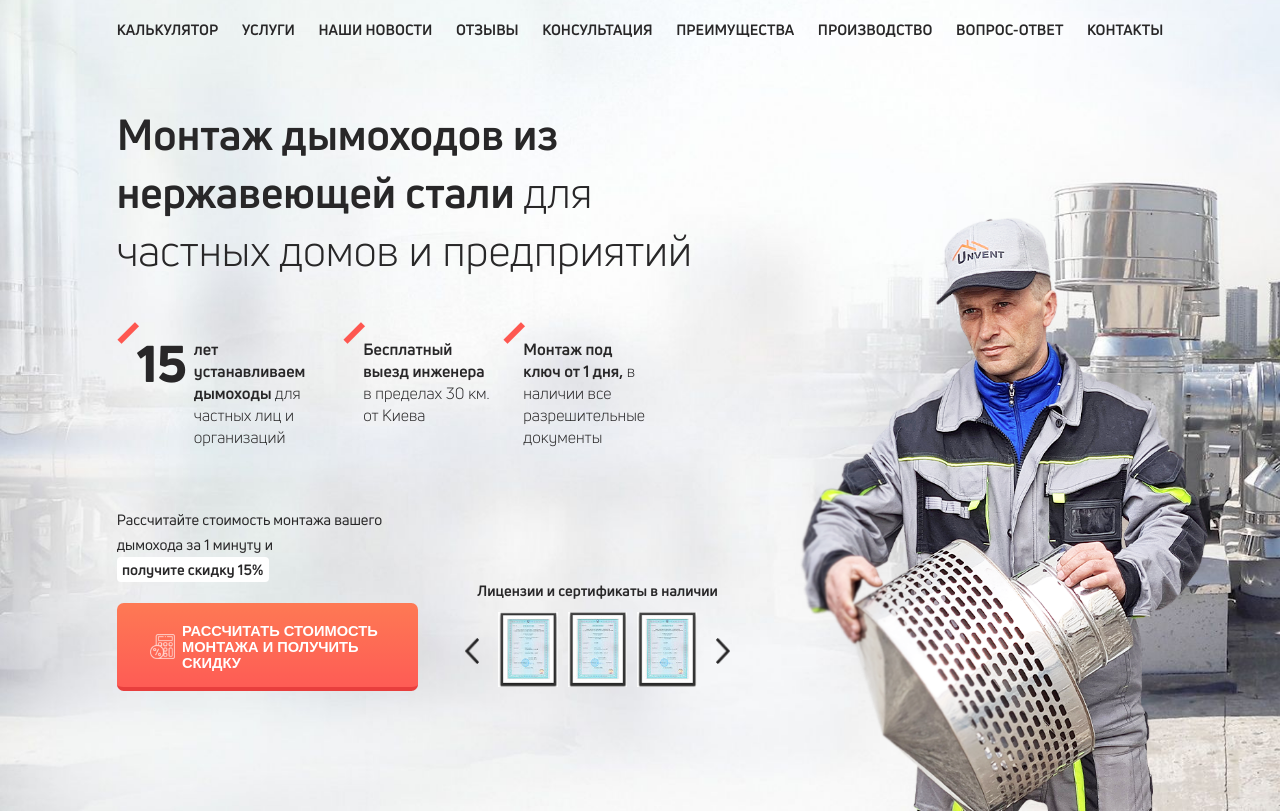
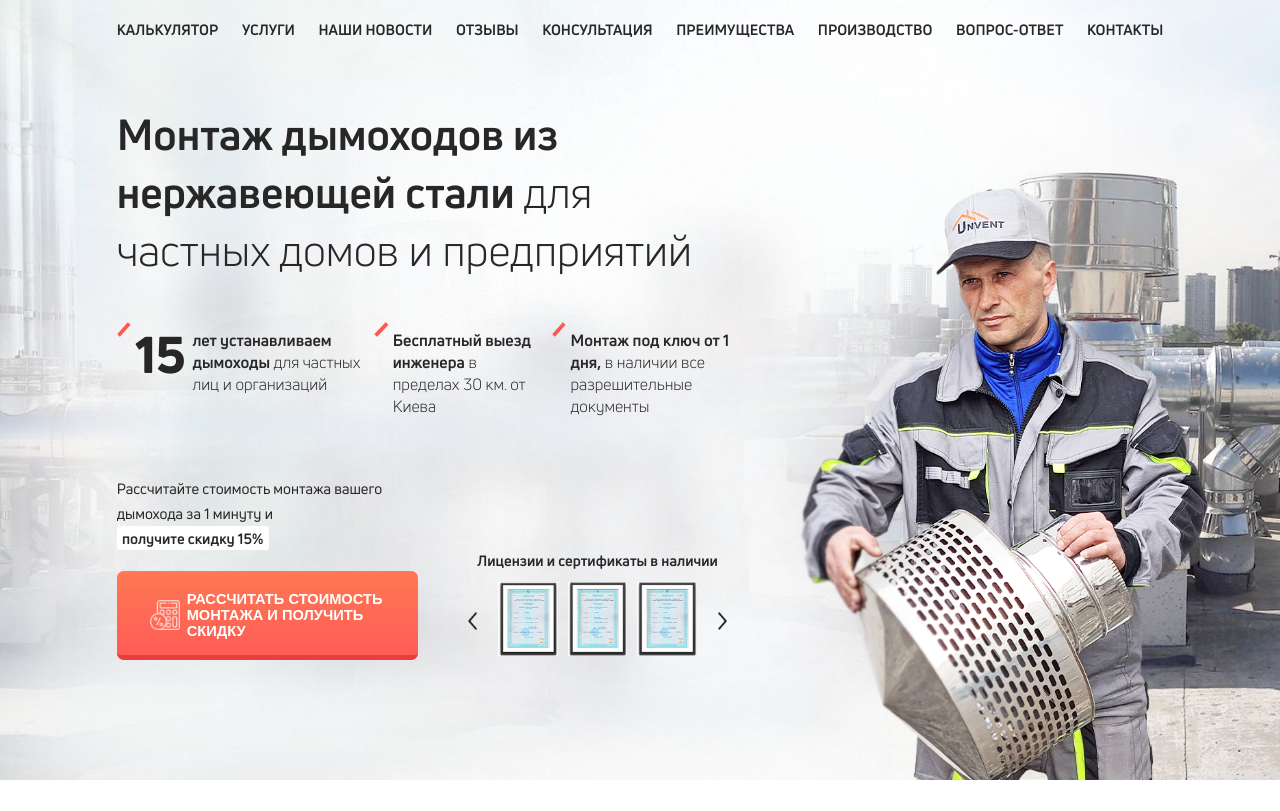
Before and after one commit to sergeyyellow/chimney-installation, a website: page src/index.html in a window 1280 px wide. Shown: the part 123-934 px from the top of the page. After the commit the page ends 903 px from the top, so only its background shows below. Drawn offline with nearby package versions, Linux system fonts and the light colour scheme; files that its build step writes are made by us from their sources.

Commit message:
Desktop version from 768px to 1023px completed

```diff
--- a/src/index.html
+++ b/src/index.html
@@ -22,7 +22,8 @@
                 <div class="header__grid-container">
                     <div class="logo">
                         <img class="logo__image" src="img/png/logo/logo.png" alt="Logo">
-                        <p class="logo__text"><span>Профессиональный монтаж дымоходов</span> любой сложности на территории Киева и Киевской
+                        <p class="logo__text"><span>Профессиональный монтаж дымоходов</span> любой сложности на
+                            территории Киева и Киевской
                             обл.</p>
                     </div>
 
@@ -37,11 +38,15 @@
                     <button class="engineer-consultation--button">Консультация инженера</button>
 
                     <div class="phone-and-social">
-                        <a class="phone" href="tel:+380672425878"><img class="phone-icon" src="img/png/icon/phone-icon.png" alt="Phone icon"> +38 067 242-58-78</a>
+                        <a class="phone" href="tel:+380672425878"><img class="phone-icon"
+                                src="img/png/icon/phone-icon.png" alt="Phone icon"> +38 067 242-58-78</a>
                         <div class="social">
-                            <a href="javascript:void(0)"><img class="viber-icon" src="img/png/social-icon/viber.png" alt="Viber"></a>
-                            <a href="javascript:void(0)"><img class="telegram-icon" src="img/png/social-icon/telegram.png" alt="Telegram"></a>
-                            <a href="javascript:void(0)"><img class="whatsapp-icon" src="img/png/social-icon/whatsapp.png" alt="WhatsApp"></a>
+                            <a href="javascript:void(0)"><img class="viber-icon" src="img/png/social-icon/viber.png"
+                                    alt="Viber"></a>
+                            <a href="javascript:void(0)"><img class="telegram-icon"
+                                    src="img/png/social-icon/telegram.png" alt="Telegram"></a>
+                            <a href="javascript:void(0)"><img class="whatsapp-icon"
+                                    src="img/png/social-icon/whatsapp.png" alt="WhatsApp"></a>
                         </div>
                     </div>
                 </div>
@@ -65,14 +70,20 @@
                     <h1><span>Монтаж дымоходов из нержавеющей стали</span> для частных домов и предприятий</h1>
 
                     <div class="advantages">
-                        <div class="advantages-one advantages__grid-container">
-                            <p class="fifteen-text">15</p>
-                            <p><span>лет устанавливаем дымоходы</span> для частных лиц и организаций</p>
+                        <div class="advantages-one">
+                            <img class="red-line" src="img/png/icon/red-line.png" alt="Red line">
+
+                            <div class="advantages__grid-container">
+                                <p class="fifteen-text">15</p>
+                                <p><span>лет устанавливаем дымоходы</span> для частных лиц и организаций</p>
+                            </div>
                         </div>
                         <div class="advantages-two">
+                            <img class="red-line" src="img/png/icon/red-line.png" alt="Red line">
                             <p><span>Бесплатный выезд инженера</span> в пределах 30 км. от Киева</p>
                         </div>
                         <div class="advantages-three">
+                            <img class="red-line" src="img/png/icon/red-line.png" alt="Red line">
                             <p><span>Монтаж под ключ от 1 дня,</span> в наличии все разрешительные документы</p>
                         </div>
                     </div>
@@ -82,8 +93,10 @@
                             <p class="calculate-cost-text">Рассчитайте стоимость монтажа вашего дымохода за 1 минуту и
                                 <span class="discount-text">получите скидку 15%</span></p>
                             <button class="calculate-cost--button">
-                                <img class="calculator-icon" src="img/png/icon/calculator-icon.png" alt="Calculator icon">
-                                <p class="calculate-cost--button__text">Рассчитать стоимость монтажа и получить скидку</p>
+                                <img class="calculator-icon" src="img/png/icon/calculator-icon.png"
+                                    alt="Calculator icon">
+                                <p class="calculate-cost--button__text">Рассчитать стоимость монтажа и получить скидку
+                                </p>
                             </button>
                         </div>
                         <div class="certificate-block">
@@ -91,14 +104,16 @@
 
                             <div class="slider-block">
 
-                                <img class="prev-arrow" src="img/png/arrows/left-arrow.png" alt="Previous arrow" height="26px">
+                                <img class="prev-arrow" src="img/png/arrows/left-arrow.png" alt="Previous arrow">
                                 <div class="slider">
-                                    <img class="slide" src="img/jpeg/slider-certificate/certificate-1.jpeg" alt="Certificate 1">
-                                    <img class="slide" src="img/jpeg/slider-certificate/certificate-2.jpeg" alt="Certificate 2">
-                                    <img class="slide" src="img/jpeg/slider-certificate/certificate-3.jpeg" alt="Certificate 3">
+                                    <img class="slide" src="img/jpeg/slider-certificate/certificate-1.jpeg"
+                                        alt="Certificate 1">
+                                    <img class="slide" src="img/jpeg/slider-certificate/certificate-2.jpeg"
+                                        alt="Certificate 2">
+                                    <img class="slide" src="img/jpeg/slider-certificate/certificate-3.jpeg"
+                                        alt="Certificate 3">
                                 </div>
-                                <img class="next-arrow" src="img/png/arrows/right-arrow.png" alt="Next arrow" height="26px">
-
+                                <img class="next-arrow" src="img/png/arrows/right-arrow.png" alt="Next arrow">
                             </div>
                         </div>
                     </div>
--- a/src/styles/base/_general.scss
+++ b/src/styles/base/_general.scss
@@ -65,6 +65,10 @@
                 grid-template-columns: ((85px / $container) * 100vw) auto;
             }
 
+            @media (max-width: 1199px) {
+                grid-template-columns: ((95px / $container) * 100vw) auto;
+            }
+
             img {
                 width: ((77px / $container) * 100vw);
                 height: ((77px / $container) * 100vw);
@@ -74,6 +78,11 @@
                 @media (max-width: 1439px) {
                     width: ((85px / $container) * 100vw);
                     height: ((85px / $container) * 100vw);
+                }
+
+                @media (max-width: 1199px) {
+                    width: ((95px / $container) * 100vw);
+                    height: ((95px / $container) * 100vw);
                 }
             }
 
@@ -205,11 +214,31 @@
 
             .advantages {
                 display: grid;
-                grid-template-columns: ((320px / $container) * 100vw) ((220px / $container) * 100vw) ((220px / $container) * 100vw);
+                grid-template-columns: repeat(3, auto);
                 grid-gap: ((40px / $container) * 100vw) ((20px / $container) * 100vw);
                 justify-items: center;
 
                 margin-top: ((64px / $container) * 100vw);
+
+                &-one,
+                &-two,
+                &-three {
+                    position: relative;
+
+                    .red-line {
+                        position: absolute;
+                        width: ((22px / $container) * 100vw);
+                        height: ((22px / $container) * 100vw);
+
+                        top: 0;
+                        left: 0;
+
+                        @media (max-width: 1023px) {
+                            width: ((26px / $container) * 100vw);
+                            height: ((26px / $container) * 100vw);
+                        }
+                    }
+                }
 
                 &__grid-container {
                     display: grid;
@@ -228,25 +257,10 @@
                 }
 
                 >div {
-                    padding-top: ((14px / $container) * 100vw);
-                    padding-left: ((24px / $container) * 100vw);
+                    padding-top: ((10px / $container) * 100vw);
+                    padding-left: ((28px / $container) * 100vw);
 
                     position: relative;
-
-                    @media (max-width: 1439px) {
-                        padding-top: ((24px / $container) * 100vw);
-                        padding-left: ((30px / $container) * 100vw);
-                    }
-
-                    &::before {
-                        content: url(../../img/png/icon/red-line.png);
-                        position: absolute;
-                        top: 0;
-                        left: 0;
-
-                        width: 22px;
-                        height: 22px;
-                    }
 
                     p {
                         font-size: ((20px / $container) * 100vw);
@@ -296,11 +310,21 @@
                         cursor: pointer;
 
                         .prev-arrow {
+                            height: ((26px / $container) * 100vw);
                             justify-self: end;
+
+                            @media (max-width: 1199px) {
+                                height: ((30px / $container) * 100vw);
+                            }
                         }
 
                         .next-arrow {
+                            height: ((26px / $container) * 100vw);
                             justify-self: start;
+
+                            @media (max-width: 1199px) {
+                                height: ((30px / $container) * 100vw);
+                            }
                         }
 
                         .slide {
@@ -349,11 +373,19 @@
                 grid-template-columns: (((38px / $container) * 100vw) + ((10px / $container) * 100vw)) auto;
                 align-items: center;
 
+                @media(max-width: 1439px) {
+                    grid-template-columns: (((45px / $container) * 100vw) + ((10px / $container) * 100vw)) auto;
+                    border-bottom: ((8px / $container) * 100vw) solid #e83e3d;
+                }
+
                 .calculator-icon {
                     width: ((38px / $container) * 100vw);
                     height: ((38px / $container) * 100vw);
 
-                    margin-right: ((10px / $container) * 100vw);
+                    @media(max-width: 1439px) {
+                        width: ((45px / $container) * 100vw);
+                        height: ((45px / $container) * 100vw);
+                    }
                 }
 
                 &__text {
```
Also changed, not shown: README.md, build/index.html, build/styles/style.css.
